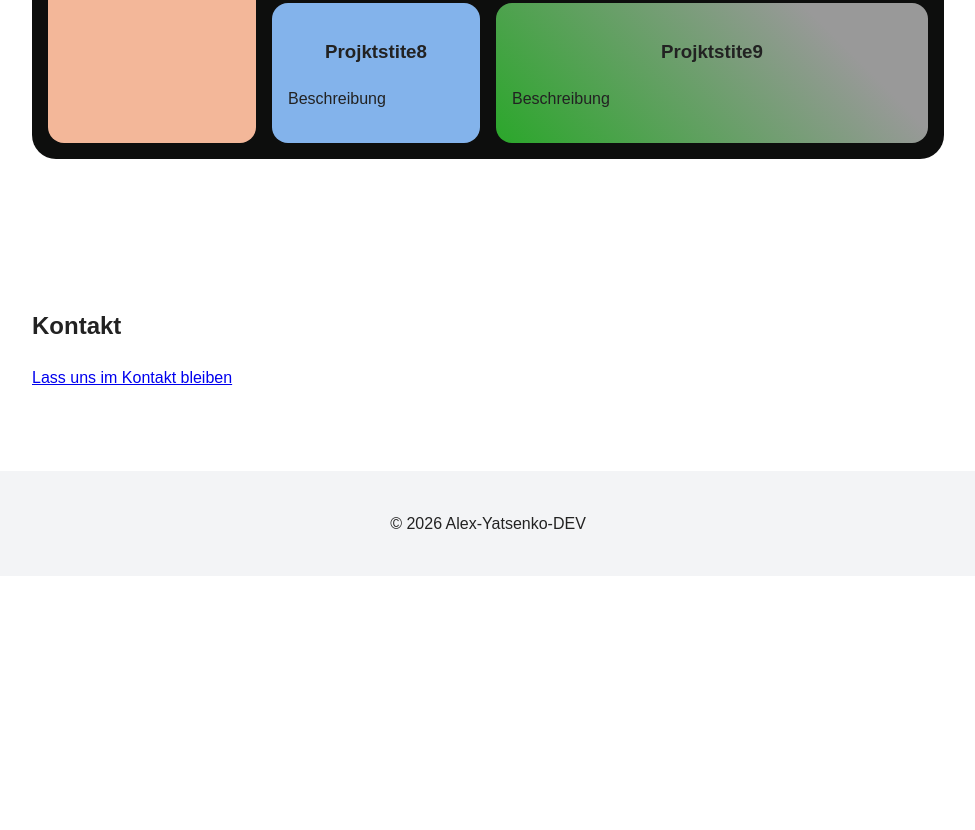
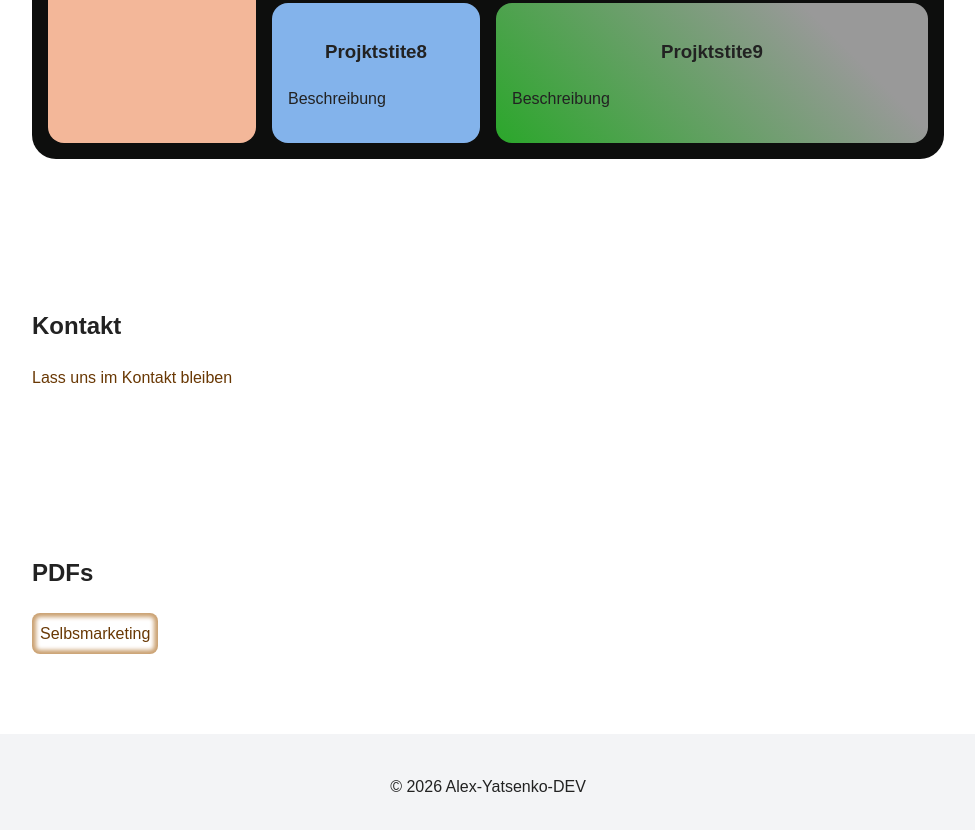
Before and after one commit to alex-yatsenko-cloud/alex-yatsenko-cloud.github.io, a plain HTML site: page index.html in a window 1280 px wide. Shown: the part 1588-2418 px from the top of the page, without its empty margins (152-1127 px from the left). Before the commit the page ends 2164 px from the top, so only its background shows below. Drawn offline with Linux system fonts and the light colour scheme; a web font is replaced by a local one.

Commit message:
link style as btn and pdf

```diff
--- a/css/style.css
+++ b/css/style.css
@@ -14,11 +14,11 @@
     src: url('../fonts/BerlinType-Bold.woff2') format('woff2'),
          url('../fonts/BerlinType-Bold.woff') format('woff');
     font-weight: 700;
-    font-style: bold;
     font-display: swap;
 }
 
-html { scroll-behavior: smooth;
+html {
+  scroll-behavior: smooth;
   --color-accent: rgb(10, 116, 10);
   --color-card-link: rgb(105 56 4);
 }
@@ -26,9 +26,26 @@ html { scroll-behavior: smooth;
 body {
   margin: 0;
   font-family: 'Berlin Type', Arial, system-ui, sans-serif;
+  font-size: 16px;
   line-height: 1.6;
   color: #222;
   background: #fff;
+}
+
+a {
+  color: var(--color-card-link);
+  text-decoration: none;
+}
+
+a.btn {
+  display: inline-block;
+  padding: 8px 8px;
+  box-shadow: inset 0px 0px 4px 4px #caa070;
+  border-radius: 8px;
+}
+
+a.btn:hover {
+  box-shadow: inset 0px 0px 4px 2px var(--color-card-link);
 }
 
 .site-header {
@@ -160,5 +177,5 @@ section {
 }
 
 .text-accent {
-  color: var(--color-accent)
+  color: var(--color-accent);
 }
--- a/index.html
+++ b/index.html
@@ -98,7 +98,12 @@
     </section>
     <section id="contacts">
       <h2>Kontakt</h2>
-      <p><a href="mailto:alex.yatsenko.dev@gmail.com">Lass uns im Kontakt bleiben</a></p>
+      <p><a class="link" href="mailto:alex.yatsenko.dev@gmail.com">Lass uns im Kontakt bleiben</a></p>
+    </section>
+
+    <section id="links">
+      <h2>PDFs</h2>
+      <p><a class="btn" href="assets/pdfs/Selbstmarketing-Yatsenko.pdf">Selbsmarketing</a></p>
     </section>
   </main>
 
```
Also changed, not shown: 1 other file.
